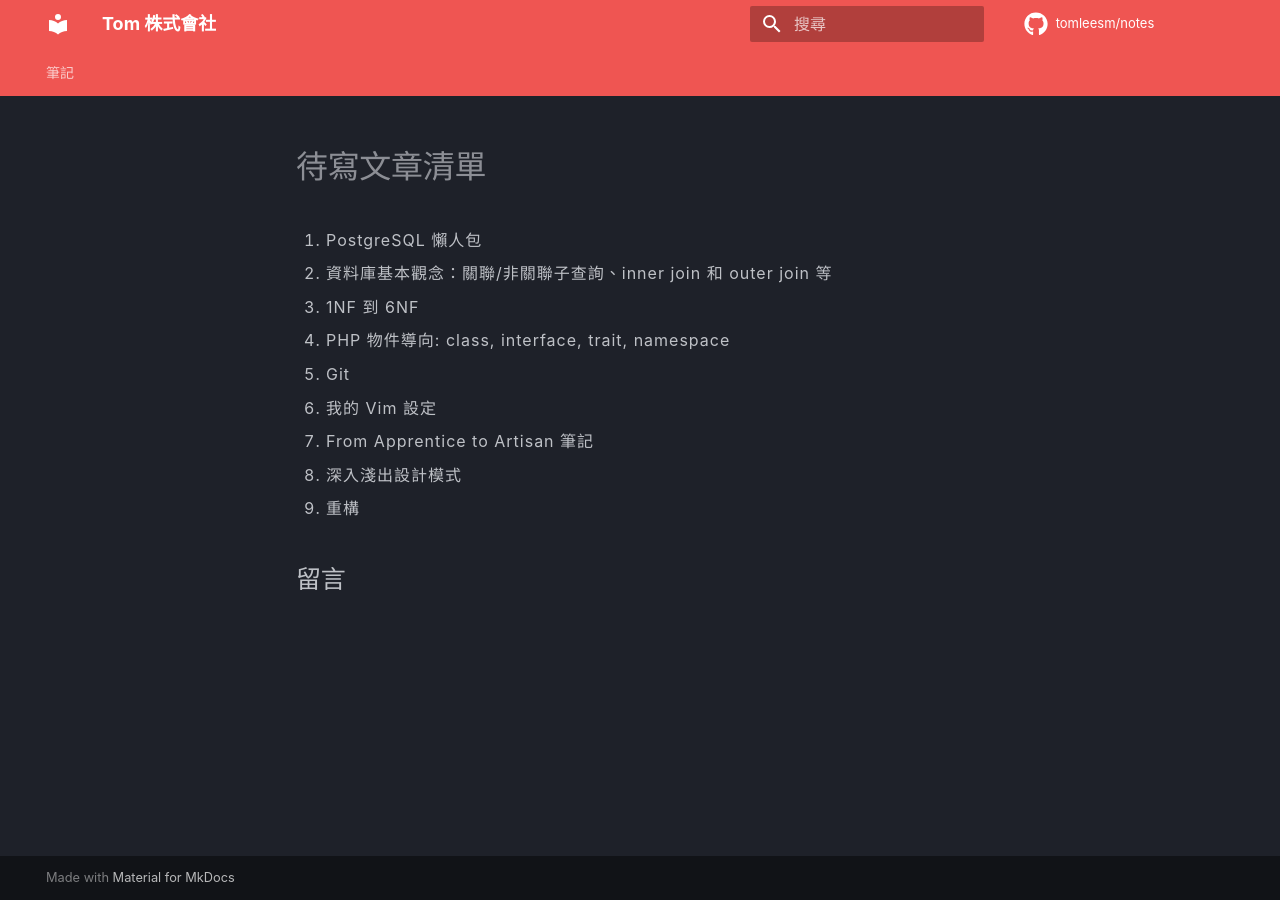
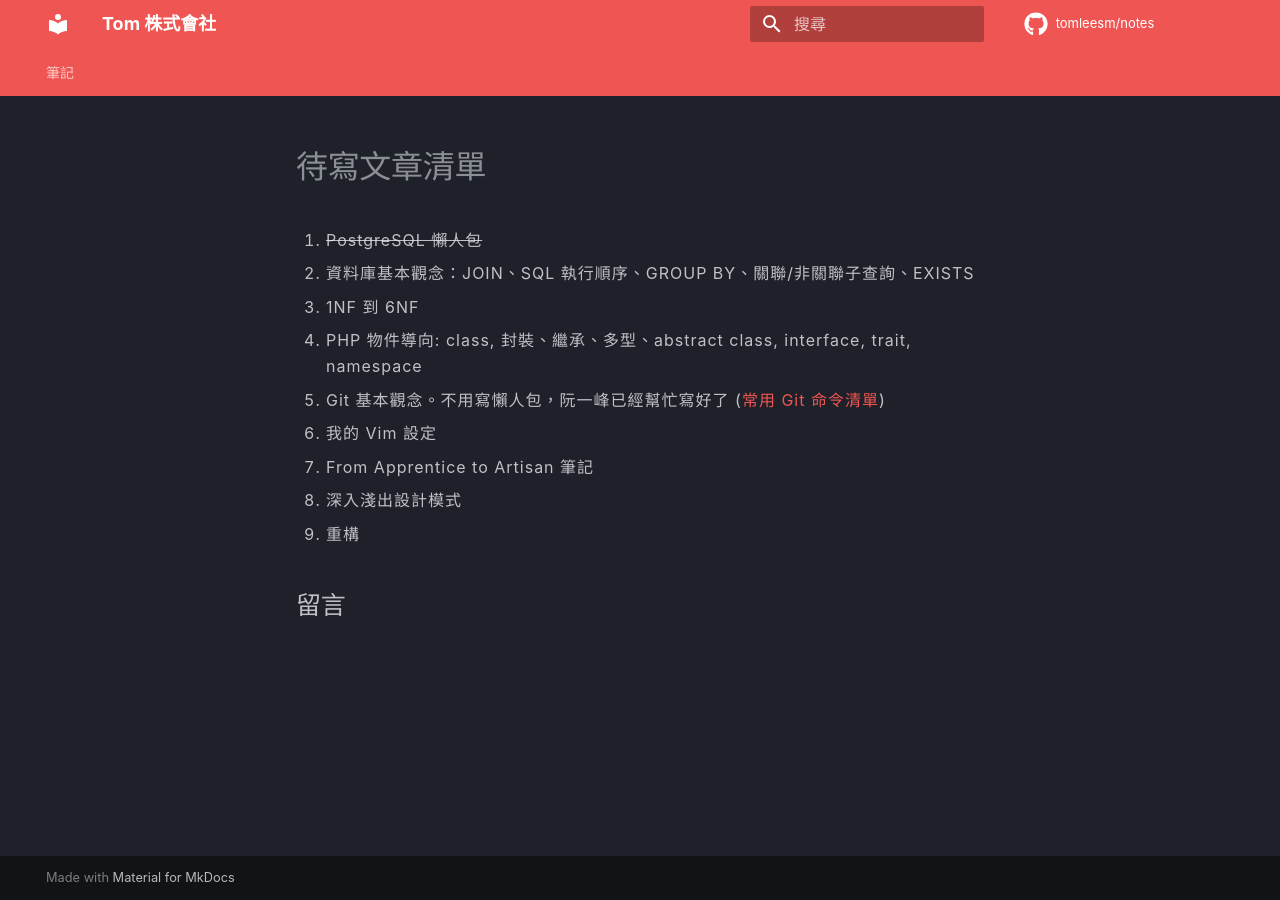
Before and after one commit to tomleesm/notes, an MkDocs documentation site: the page built from docs/articles-wait-to-write.md, in a window 1280 px wide. Built offline with MkDocs 1.6.1 and Material for MkDocs 9.7.7, drawn with Linux system fonts in a browser that asks for light colours; comment, search, counter and statistics services are not loaded.

Commit message:
整理待寫文章清單

```diff
--- a/docs/articles-wait-to-write.md
+++ b/docs/articles-wait-to-write.md
@@ -1,9 +1,9 @@
 # 待寫文章清單
-1. PostgreSQL 懶人包
-2. 資料庫基本觀念：關聯/非關聯子查詢、inner join 和 outer join 等
+1. ~~PostgreSQL 懶人包~~
+2. 資料庫基本觀念：JOIN、SQL 執行順序、GROUP BY、關聯/非關聯子查詢、EXISTS
 3. 1NF 到 6NF
-4. PHP 物件導向: class, interface, trait, namespace
-6. Git
+4. PHP 物件導向: class, 封裝、繼承、多型、abstract class, interface, trait, namespace
+6. Git 基本觀念。不用寫懶人包，阮一峰已經幫忙寫好了 ([常用 Git 命令清單](https://www.ruanyifeng.com/blog/2015/12/git-cheat-sheet.html))
 7. 我的 Vim 設定
 8. From Apprentice to Artisan 筆記
 9. 深入淺出設計模式
```
